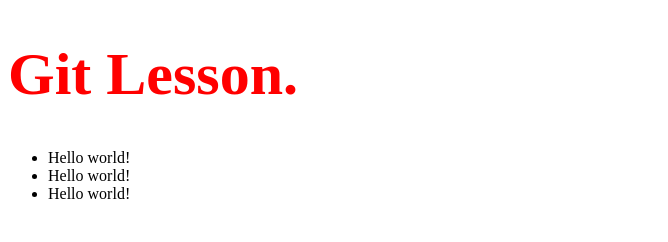
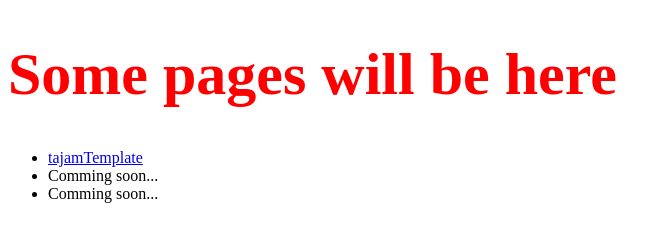
Before and after one commit to SergiyYefimov/SergiyYefimov.github.io, a plain HTML site: page index.html in a window 1280 px wide. Shown: the whole page, without its empty margins (0-668 px from the left). Drawn offline with Linux system fonts and the light colour scheme.

Commit message:
Update index.html

```diff
--- a/index.html
+++ b/index.html
@@ -2,15 +2,15 @@
 <html lang="en">
 <head>
 	<meta charset="UTF-8">
-	<title>Hello Git!</title>
+	<title>Hello page</title>
 	<link rel="stylesheet" href="css/main.css">
 </head>
 <body>
-	<h1>Git Lesson.</h1>
+	<h1>Some pages will be here</h1>
 	<ul>
-		<li>Hello world!</li>
-		<li>Hello world!</li>
-		<li>Hello world!</li>
+		<li><a href="https://sergiyyefimov.github.io/tajamTemplate/">tajamTemplate</a></li>
+		<li>Comming soon...</li>
+		<li>Comming soon...</li>
 	</ul>
 </body>
 </html>
```
